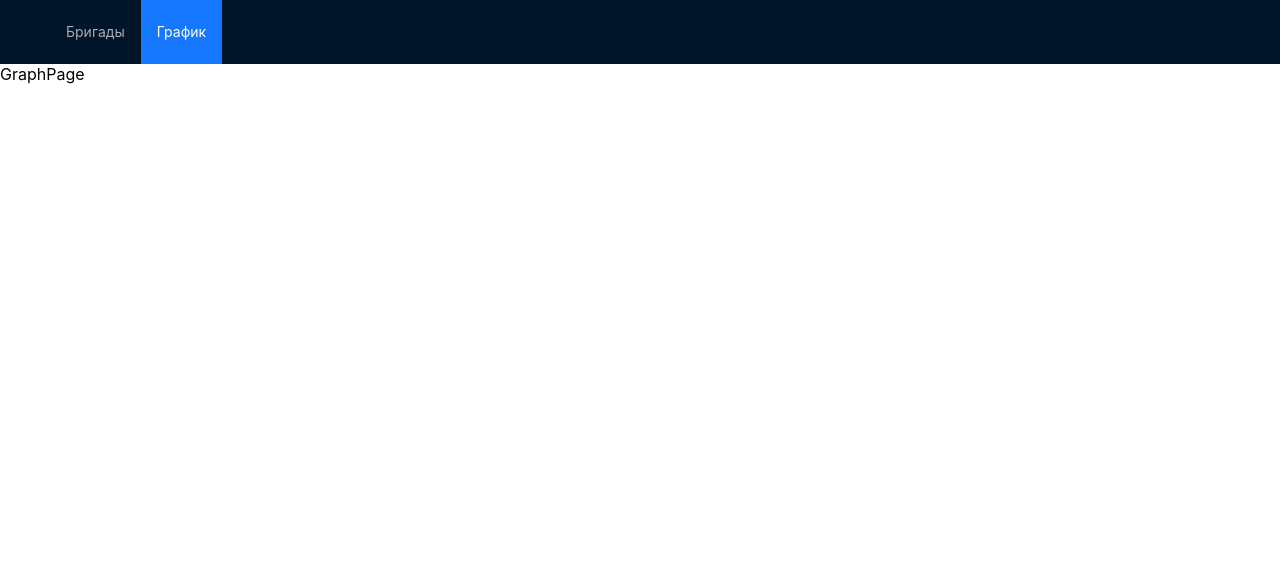
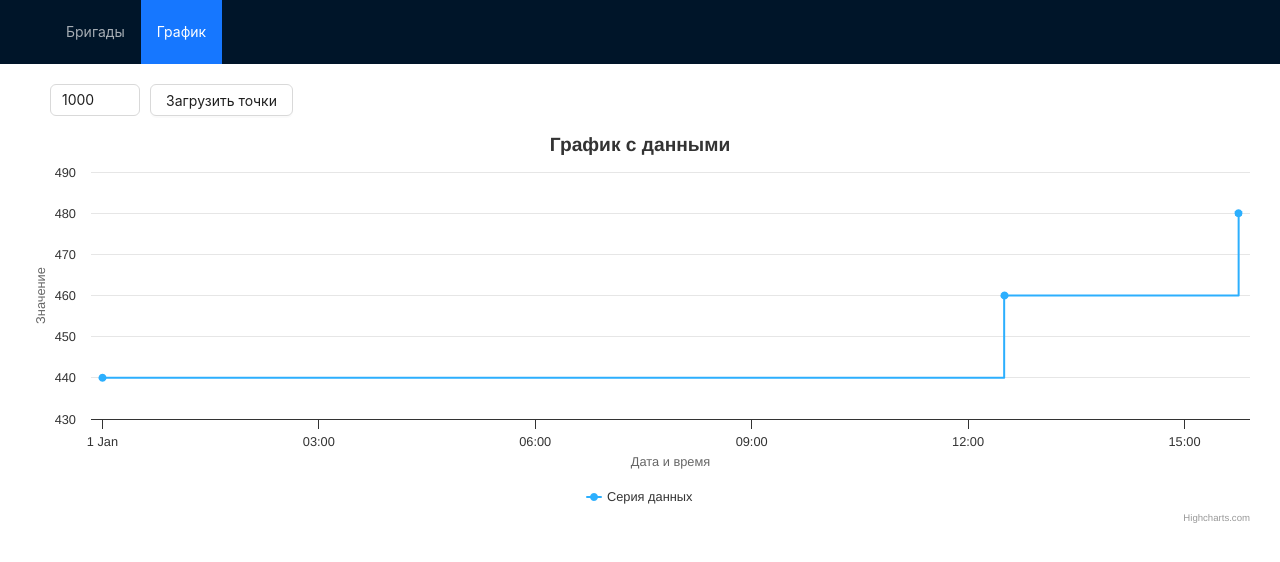
Before and after one commit to orlovaska/TestTask-IveLabs, a React (Create React App) app: page /graph in a window 1280 px wide. Shown: the top 562 px of the page. Built offline with nearby package versions, Linux system fonts and the light colour scheme.

Commit message:
Написал компоненты для графика, используя мок данные

```diff
--- a/package.json
+++ b/package.json
@@ -11,6 +11,8 @@
     "@types/react": "^18.2.79",
     "@types/react-dom": "^18.2.25",
     "antd": "^5.16.4",
+    "highcharts": "^11.4.1",
+    "highcharts-react-official": "^3.2.1",
     "react": "^18.2.0",
     "react-dom": "^18.2.0",
     "react-router-dom": "^6.23.0",
--- /dev/null
+++ b/src/components/Graph/GetPointsButton.tsx
@@ -0,0 +1,36 @@
+import { InputNumber, Button } from "antd";
+import { useState } from "react";
+
+interface GetPointsButtonProps {
+    defaultValue: number;
+}
+
+const GetPointsButton: React.FC<GetPointsButtonProps> = (props) => {
+    const [inputValue, setInputValue] = useState<number | null>(
+        props.defaultValue
+    );
+
+    const downloadPoints = () => {};
+
+    return (
+        <div
+            style={{
+                display: "flex",
+                flexWrap: "wrap",
+                alignItems: "flex-start",
+                margin: "10px",
+                gap: "10px",
+            }}
+        >
+            <InputNumber
+                min={1}
+                max={1000000}
+                defaultValue={props.defaultValue}
+                onChange={(value) => setInputValue(value)}
+            />
+            <Button onClick={downloadPoints}>Загрузить точки</Button>
+        </div>
+    );
+};
+
+export default GetPointsButton;
--- /dev/null
+++ b/src/components/Graph/PointHighcharts.tsx
@@ -0,0 +1,49 @@
+import Highcharts from "highcharts";
+import HighchartsReact from "highcharts-react-official";
+import GetPointsButton from "./GetPointsButton";
+import React from "react";
+
+const PointHighChart: React.FC = () => {
+    const options: Highcharts.Options = {
+        chart: {
+            type: "line",
+        },
+        title: {
+            text: "График с данными",
+        },
+        xAxis: {
+            type: "datetime",
+            title: {
+                text: "Дата и время",
+            },
+        },
+        yAxis: {
+            title: {
+                text: "Значение",
+            },
+        },
+        series: [
+            {
+                step: "left",
+                type: "line",
+                name: "Серия данных",
+                data: [
+                    [Date.parse("2023-01-01 00:00:00"), 440],
+                    [Date.parse("2023-01-01 12:30:00"), 460],
+                    [Date.parse("2023-01-01 15:45:00"), 480],
+                ],
+            },
+        ],
+    };
+
+    return (
+        <div style={{ margin: "20px" }}>
+            <div style={{ marginLeft: "20px" }}>
+                <GetPointsButton defaultValue={1000} />
+            </div>
+            <HighchartsReact highcharts={Highcharts} options={options} />
+        </div>
+    );
+};
+
+export default PointHighChart;
--- a/src/components/pages/GraphPage.tsx
+++ b/src/components/pages/GraphPage.tsx
@@ -1,6 +1,7 @@
 import React from "react";
 import { GRAPH_ROUTE } from "../../routing/routesConsts";
 import Navbar from "../Navbar";
+import PointHighChart from "../Graph/PointHighcharts";
 
 const GraphPage: React.FC = () => {
     return (
@@ -11,7 +12,7 @@ const GraphPage: React.FC = () => {
             }}
         >
             <Navbar activeKey={GRAPH_ROUTE} />
-            GraphPage
+            <PointHighChart />
         </div>
     );
 };
```
Also changed, not shown: 1 other file (tests, documents, lock files or other folders).
